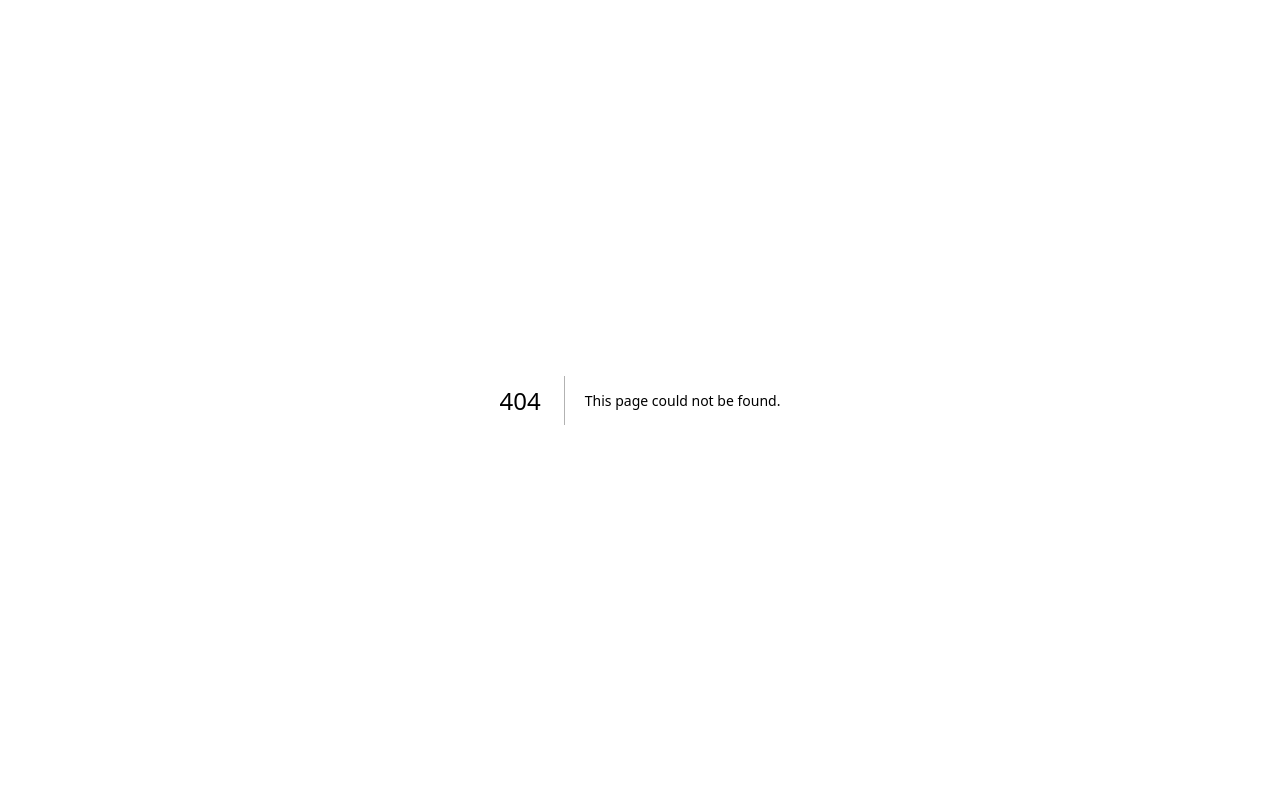
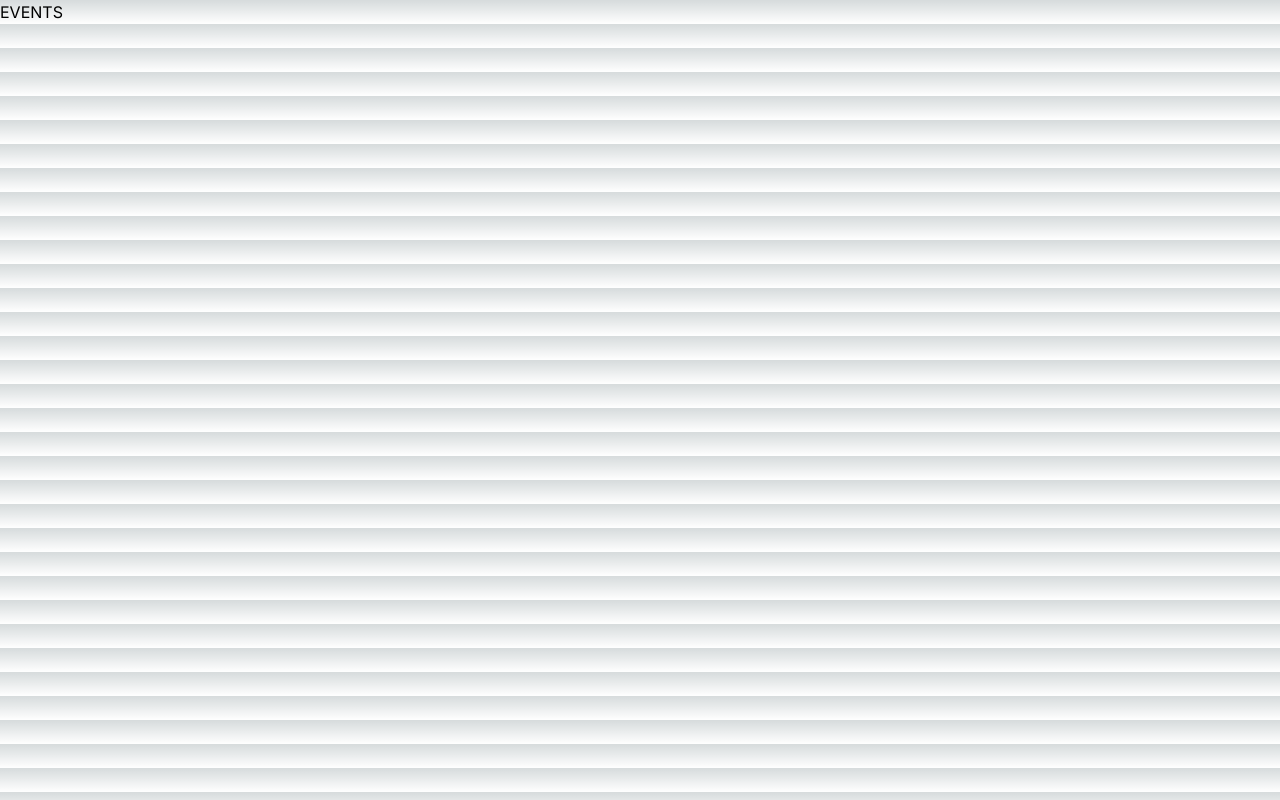
Before and after one commit to dougstefe/schedevule-web, a Next.js app: page /events in a window 1280 px wide. Before the commit this address had no page. Built offline with nearby package versions, Linux system fonts and the light colour scheme.

Commit message:
feat: add events page

```diff
--- /dev/null
+++ b/src/app/events/[details]/page.tsx
@@ -0,0 +1,7 @@
+export default function Page() {
+    return (
+        <h1>
+            EVENT
+        </h1>
+    )
+}
--- /dev/null
+++ b/src/app/events/page.tsx
@@ -0,0 +1,7 @@
+export default function Page() {
+    return (
+        <h1>
+            EVENTS
+        </h1>
+    )
+}
```
